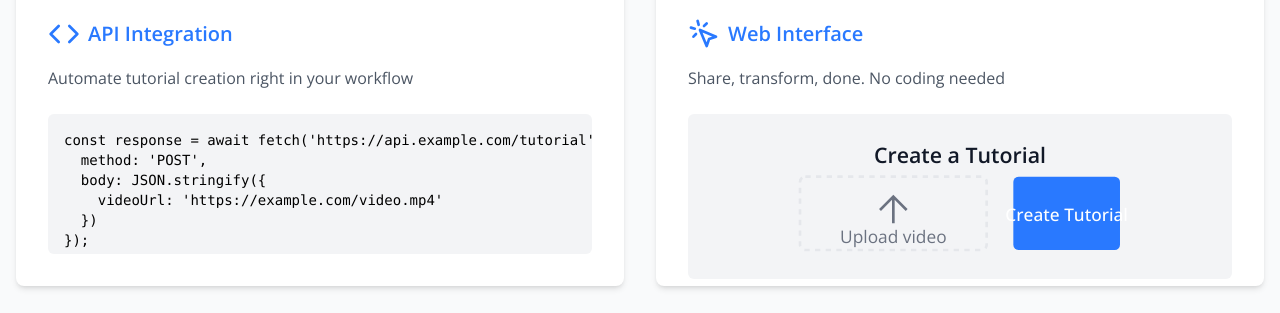
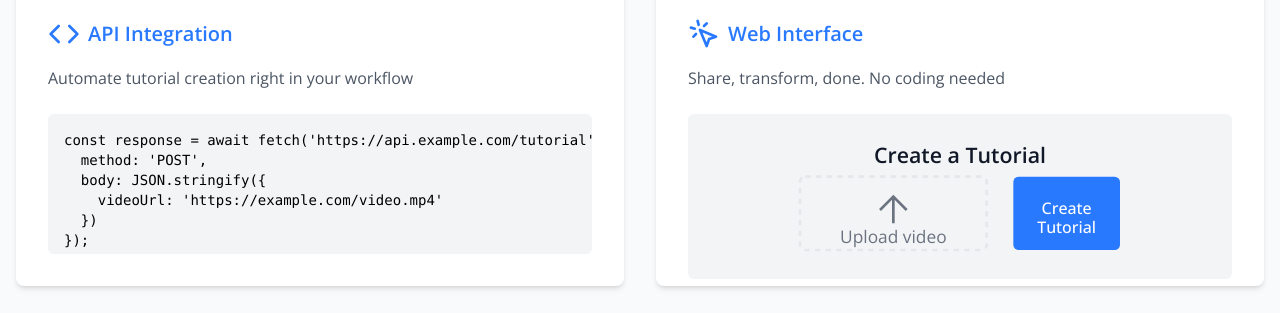
Before and after one commit to hadarbas/docit_website, a Next.js app: page / in a window 1280 px wide. Shown: the part 2080-2393 px from the top of the page. Built offline with nearby package versions, Linux system fonts and the light colour scheme.

Commit message:
Update Workflow.tsx

```diff
--- a/app/components/Workflow.tsx
+++ b/app/components/Workflow.tsx
@@ -59,11 +59,14 @@ const tutorial = await response.json();`}
                   </text>
                 </g>
 
-                {/* Create Button - Single line text centered */}
+                {/* Create Button - Two lines centered */}
                 <g transform="translate(190, 35)">
                   <rect width="80" height="55" rx="4" fill="#2979FF" />
-                  <text x="40" y="33" fill="white" fontSize="13" textAnchor="middle" fontWeight="500">
-                    Create Tutorial
+                  <text x="40" y="28" fill="white" fontSize="12" textAnchor="middle" fontWeight="500">
+                    Create
+                  </text>
+                  <text x="40" y="42" fill="white" fontSize="12" textAnchor="middle" fontWeight="500">
+                    Tutorial
                   </text>
                 </g>
               </svg>
```
